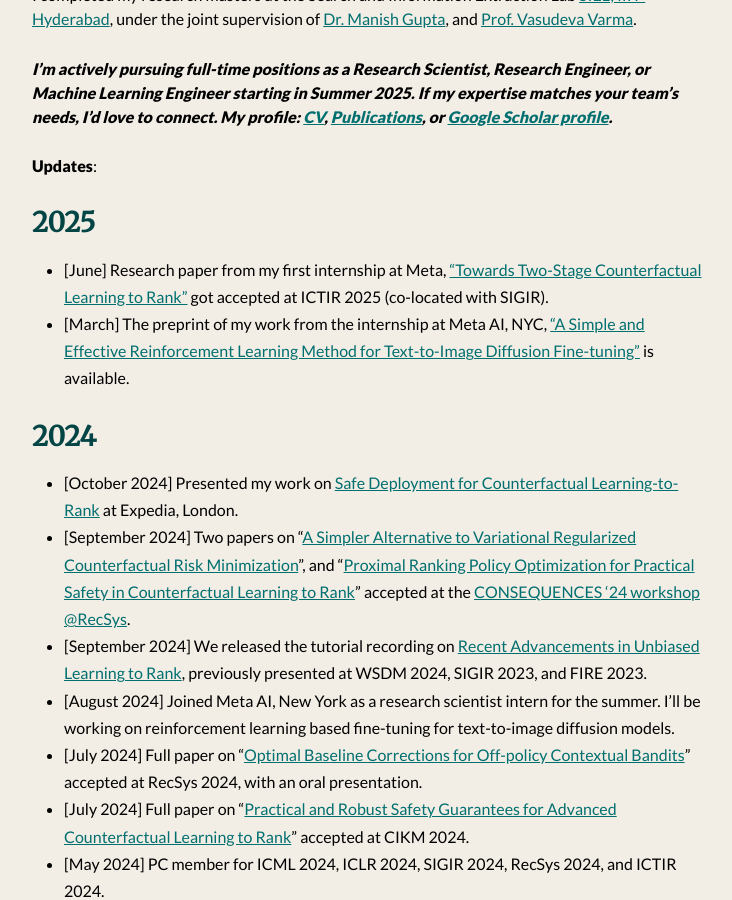
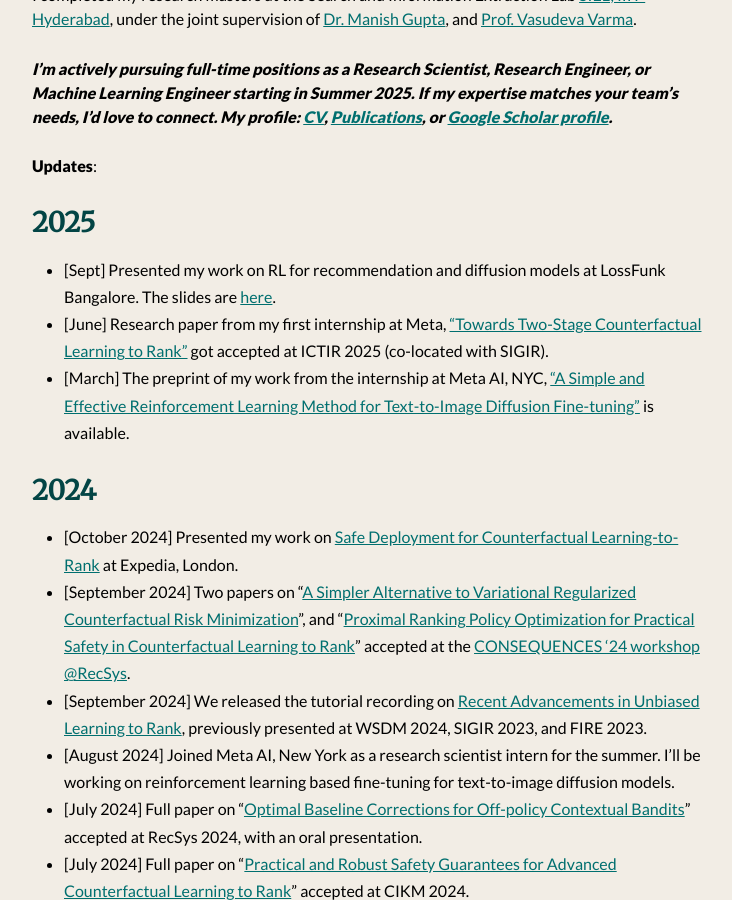
Before and after one commit to shashankg7/shashankg7.github.io, a Jekyll site: the page built from index.md, in a window 1280 px wide and 900 px high, scrolled down 527 px. Shown: the whole window, without its empty margins (272-1004 px from the left). Built offline with Jekyll 4.4.1, drawn with Linux system fonts in a browser that asks for light colours; nearby versions of some CDN libraries.

Commit message:
Update index.md

```diff
--- a/index.md
+++ b/index.md
@@ -17,6 +17,7 @@
 
 ## 2025
 
+* [Sept] Presented my work on RL for recommendation and diffusion models at LossFunk Bangalore. The slides are [here](https://docs.google.com/presentation/d/e/2PACX-1vS1s3vKbbAEamG1eUWtAURsjA0uOEF5MlcGgJzooUihP8hRb_ynr5FdFYgBY-SIwVFvp1KwXMCiEKQ8/pub?start=false&loop=false&delayms=30000&slide=id.g31e97ef7f1d_0_0).
 * [June] Research paper from my first internship at Meta, ["Towards Two-Stage Counterfactual Learning to Rank"](https://arxiv.org/pdf/2506.20854) got accepted at ICTIR 2025 (co-located with SIGIR).
 * [March] The preprint of my work from the internship at Meta AI, NYC, ["A Simple and Effective Reinforcement Learning Method for Text-to-Image Diffusion Fine-tuning"](https://arxiv.org/pdf/2503.00897) is available.
 
```
